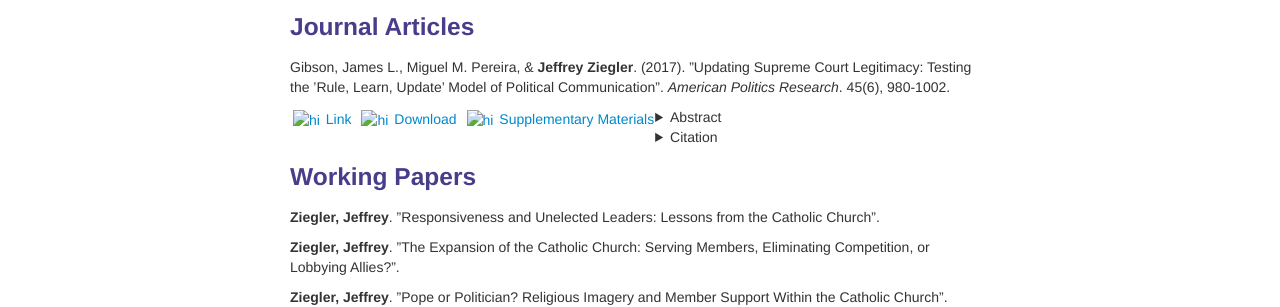
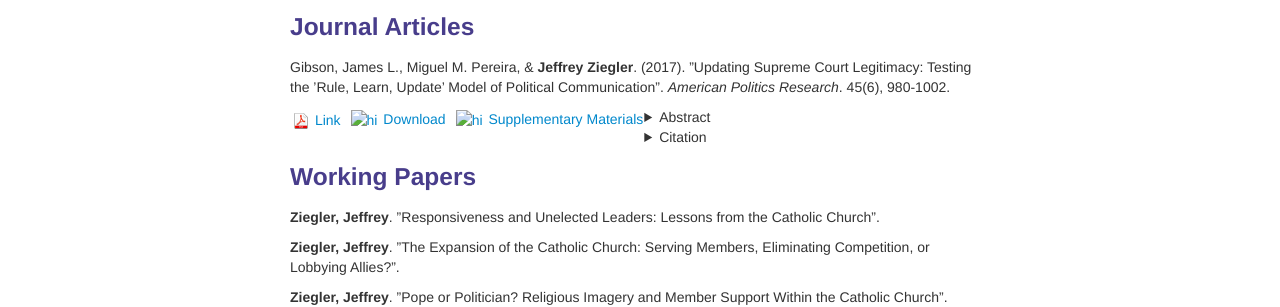
Before and after one commit to zieglerjef/zieglerjef.github.io, a Jekyll site: the page built from pages/pubs.md, in a window 1280 px wide. Shown: the part 238-545 px from the top of the page. Built offline with Jekyll 4.4.1, drawn with Linux system fonts in a browser that asks for light colours.

Commit message:
Update pubs.md

```diff
--- a/pages/pubs.md
+++ b/pages/pubs.md
@@ -15,7 +15,7 @@
     </div>
 </div>
 
-Download <a href="https://drive.google.com/open?id=1tBMW3yqCl2WfRwRRfyTYkDypJOkOb961">	CV <img src="icons16/pdf-icon.png" alt="hi" class="inline"/> </a>
+Download <a href="https://drive.google.com/open?id=1tBMW3yqCl2WfRwRRfyTYkDypJOkOb961" target="_blank">	CV <img src="icons16/pdf-icon.png" alt="hi" class="inline"/> </a>
 
 ### <a name="articles"></a>Journal Articles
 
@@ -23,11 +23,11 @@
 the ’Rule, Learn, Update’ Model of Political Communication”. *American Politics Research*. 45(6), 980-1002.
 
 <table align="left">
-  <tr><td><a href="http://journals.sagepub.com/doi/full/10.1177/1532673X17702353"> <img src="pages/icons32/pdf-icon.png" alt="hi" class="inline"/> Link </a></td>
+  <tr><td><a href="http://journals.sagepub.com/doi/full/10.1177/1532673X17702353" target="_blank"> <img src="icons16/pdf-icon.png" alt="hi" class="inline"/> Link </a></td>
 	  <td></td>	  <td></td>  <td></td>
-	<td><a href="https://drive.google.com/file/d/1YHqTlVkxxMtOSetTqnR4V8dhUR-LXqXT/view"> <img src="pages/icons32/google-icon.png" alt="hi" class="inline"/> Download</a></td>
+	<td><a href="https://drive.google.com/file/d/1YHqTlVkxxMtOSetTqnR4V8dhUR-LXqXT/view" target="_blank"> <img src="pages/icons32/google-icon.png" alt="hi" class="inline"/> Download</a></td>
 	  <td></td>	  <td></td>  <td></td>
-	<td><a href="https://drive.google.com/file/d/1OrwLIBFuznTYT0aKuaF_1aXoW58N0UUM/view"> <img src="pages/icons32/github-icon.png" alt="hi" class="inline"/> Supplementary Materials</a></td></tr>
+	<td><a href="https://drive.google.com/file/d/1OrwLIBFuznTYT0aKuaF_1aXoW58N0UUM/view" target="_blank"> <img src="pages/icons32/github-icon.png" alt="hi" class="inline"/> Supplementary Materials</a></td></tr>
 </table>
 
 <details><summary> Abstract </summary>
```
